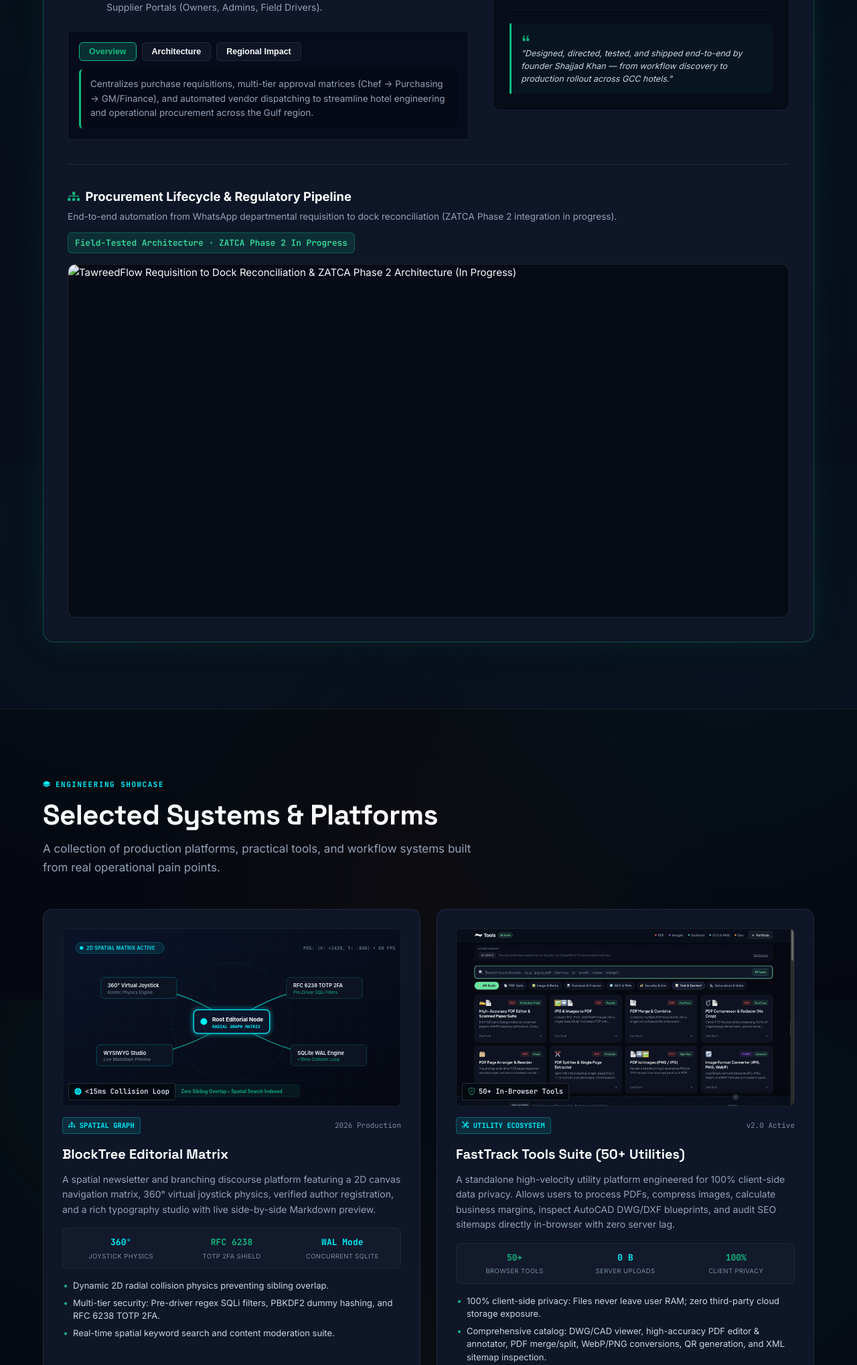
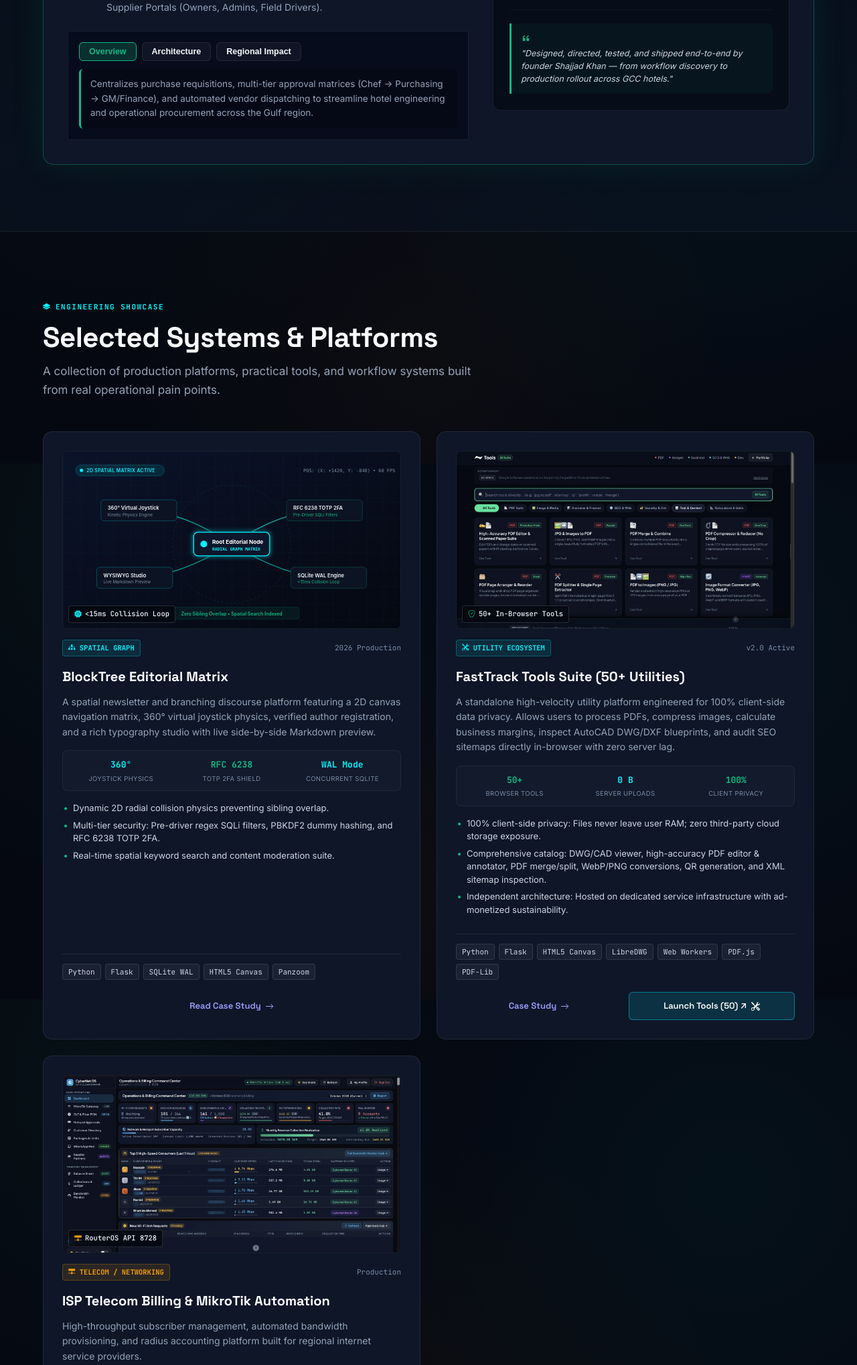
Before and after one commit to ShajjadKhan/p-portfolio, a Flask app: page / in a window 1280 px wide. Shown: the part 2508-4546 px from the top of the page at 67% size. Run offline with Flask 3, Linux system fonts and the light colour scheme; some libraries are stand-ins or nearby versions.

Commit message:
Remove tawreedflow-architecture.svg and diagram section

```diff
--- a/templates/ar/case_study_tawreedflow.html
+++ b/templates/ar/case_study_tawreedflow.html
@@ -157,12 +157,6 @@
                         <li><strong>فاتورة المورد الضريبية (Tax Invoice):</strong> التي لا تُعتمد إذا تجاوزت نسبة الانحراف المالي المسموح بها (0%).</li>
                     </ol>
                 </div>
-
-                <div style="margin: 28px 0; border-radius: 12px; overflow: hidden; border: 1px solid rgba(255, 255, 255, 0.1);">
-                    <img src="{{ url_for('static', filename='images/tawreedflow-architecture.svg') }}"
-                         alt="المخطط المعماري لدورة المشتريات والفوترة في منصة توريد فلو"
-                         width="900" height="440" style="width: 100%; height: auto; display: block;" loading="lazy" decoding="async">
-                </div>
             </div>
         </div>
 
--- a/templates/index.html
+++ b/templates/index.html
@@ -422,30 +422,6 @@
                                     </p>
                                 </div>
                             </div>
-                        </div>
-                    </div>
-
-                    <!-- TawreedFlow Architecture & Outcome Strip -->
-                    <div class="flagship-architecture-wrap" style="margin-top: 36px; padding-top: 32px; border-top: 1px solid rgba(255, 255, 255, 0.08);">
-                        <div style="display: flex; justify-content: space-between; align-items: center; margin-bottom: 16px; flex-wrap: wrap; gap: 12px;">
-                            <div>
-                                <h4 style="color: #ffffff; font-size: 1.15rem; margin-bottom: 4px; display: flex; align-items: center; gap: 8px;">
-                                    <svg class="bi-icon text-emerald" aria-hidden="true" focusable="false"><use href="#bi-diagram-3-fill"></use></svg>
-                                    <span>Procurement Lifecycle &amp; Regulatory Pipeline</span>
-                                </h4>
-                                <p style="color: #94a3b8; font-size: 0.85rem; margin: 0;">
-                                    End-to-end automation from WhatsApp departmental requisition to dock reconciliation (ZATCA Phase 2 integration in progress).
-                                </p>
-                            </div>
-                            <span class="badge-status-live" style="background: rgba(16, 185, 129, 0.15); border: 1px solid rgba(16, 185, 129, 0.35); color: #34d399; font-size: 0.8rem; font-weight: 700; padding: 4px 10px; border-radius: 6px;">
-                                Field-Tested Architecture · ZATCA Phase 2 In Progress
-                            </span>
-                        </div>
-
-                        <div style="border-radius: 12px; overflow: hidden; border: 1px solid rgba(255, 255, 255, 0.1); background: #070b16;">
-                            <img src="{{ url_for('static', filename='images/tawreedflow-architecture.svg') }}"
-                                 alt="TawreedFlow Requisition to Dock Reconciliation &amp; ZATCA Phase 2 Architecture (In Progress)"
-                                 width="900" height="440" style="width: 100%; height: auto; display: block;" loading="lazy" decoding="async">
                         </div>
                     </div>
                 </div>
```
Also changed, not shown: templates/work/studies/tawreedflow.html (+0 -9 lines), static/images/tawreedflow-architecture.svg (deleted).
